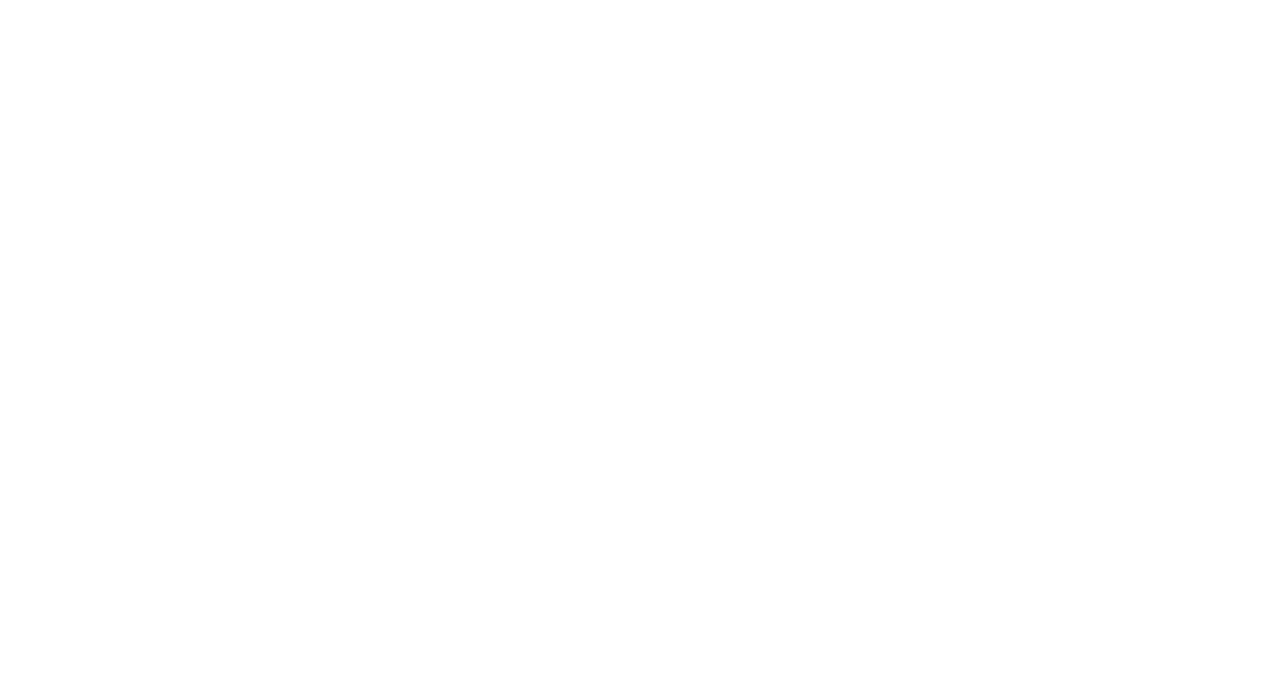
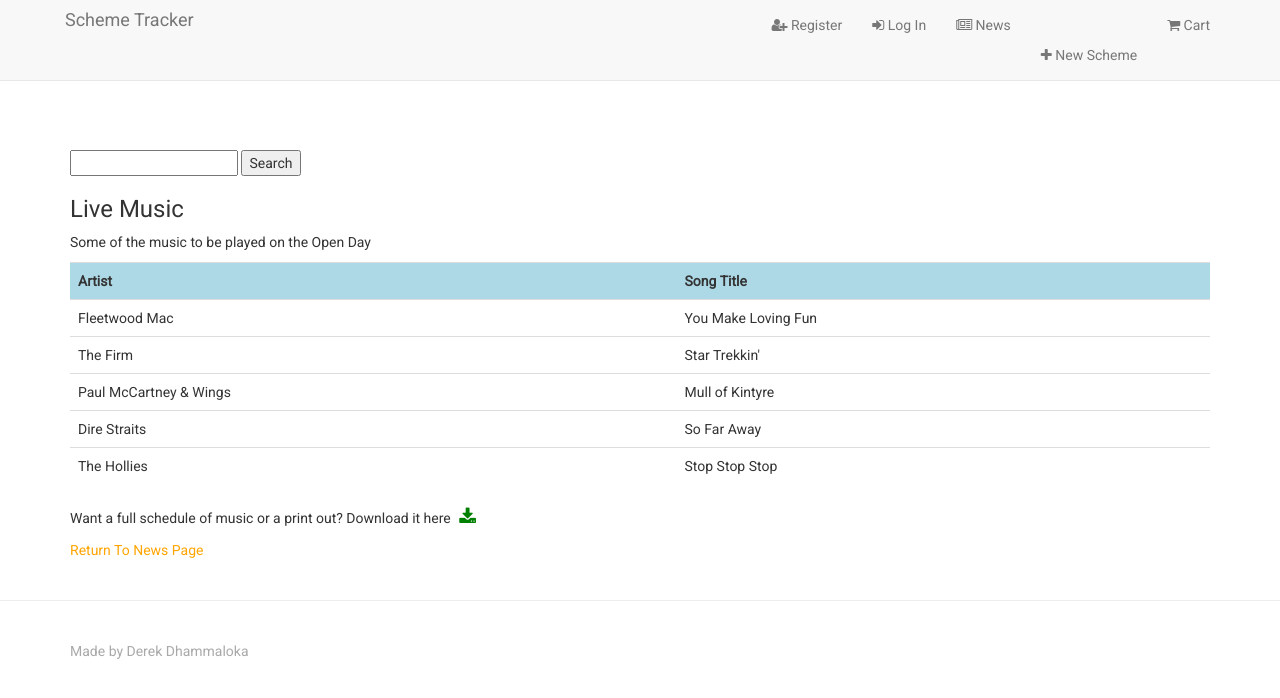
Before and after one commit to derektypist/scheme-tracker, a Django app: page /music/ in a window 1280 px wide. Before the commit the part shown is empty. Shown: the top 698 px of the page. Run offline with Django 3.2, Linux system fonts and the light colour scheme; some libraries are stand-ins or nearby versions.

Commit message:
Added music-schedule.pdf

```diff
--- a/demonstrations/templates/demonstrations.html
+++ b/demonstrations/templates/demonstrations.html
@@ -3,7 +3,7 @@
 {% block content %}
 
 <!-- Display Heading -->
-<h3 class="demonstrations-headings">Demonstrations</h3>
+<h3 class="news-headings">Demonstrations</h3>
 
 <!-- Display Paragraph -->
 <p>Demonstrations Timetable</p>
--- a/exhibitions/templates/exhibitions.html
+++ b/exhibitions/templates/exhibitions.html
@@ -7,9 +7,9 @@
 </div>
 
 <!-- Display Heading -->
-<h3 class="exhibitions-headings">Exhibitions</h3>
+<h3 class="news-headings">Exhibitions</h3>
 
-<!-- Display Information -->
+<!-- Display Information About Exhibitions -->
 <p>The highlight of the exhibitions is the A14 Huntingdon to Cambridge Scheme.
 It is due to open in December 2020.</p>
 <p>Other schemes in the exhibitions include the Norwich to Oxford Rail Link
--- a/music/templates/music.html
+++ b/music/templates/music.html
@@ -0,0 +1,55 @@
+{% extends 'base.html' %}
+{% load static from staticfiles %}
+{% block content %}
+
+<!-- Display Heading -->
+<h3 class="news-headings">Live Music</h3>
+
+<!-- Display Paragraph -->
+<p>Some of the music to be played on the Open Day</p>
+
+<!-- Create a Responsive Table -->
+<div class="table-responsive">
+            <table class="table">
+                <tr>
+                    <th>Artist</th>
+                    <th>Song Title</th>
+                </tr>
+
+                <tr>
+                    <td>Fleetwood Mac</td>
+                    <td>You Make Loving Fun</td>
+                </tr>
+
+                <tr>
+                    <td>The Firm</td>
+                    <td>Star Trekkin'</td>
+                </tr>
+
+                <tr>
+                    <td>Paul McCartney & Wings</td>
+                    <td>Mull of Kintyre</td>
+                </tr>
+
+                <tr>
+                    <td>Dire Straits</td>
+                    <td>So Far Away</td>
+                </tr>
+
+                <tr>
+                    <td>The Hollies</td>
+                    <td>Stop Stop Stop</td>
+                </tr>
+
+                </table>
+        </div>
+
+<!-- Link to Download PDF File -->
+<p>Want a full schedule of music or a print out?  Download it here
+<a href="{% static 'pdf/music-schedule.pdf' %}" target="_blank" title="Schedule of Live Music" class="download-pdf">
+        <i class="fa fa-download"></i></a>
+</p>
+<!-- Link to news page -->
+<a href="{% url 'news' %}" title="Return to News Page">Return To News Page</a>
+
+{% endblock %}
--- a/static/css/custom.css
+++ b/static/css/custom.css
@@ -211,22 +211,10 @@ caption p {
     color: purple;
 }
 
-/* Headings in News Page */
-.news-headings {
+/* Style for Headings */
+.headings {
     font-family: "Roboto", Arial, Verdana, sans-serif;
     color: blue;
-}
-
-/* Headings in Exhibitions Page */
-.exhibitions-headings {
-    font-family: "Roboto", Arial, Verdana, sans-serif;
-    color: green;
-}
-
-/* Headings in Demonstrations Page */
-.demonstrations-headings {
-    font-family: "Roboto", Arial, Verdana, sans-serif;
-    color: fuchsia;
 }
 
 
```
Also changed, not shown: 1 other file.
